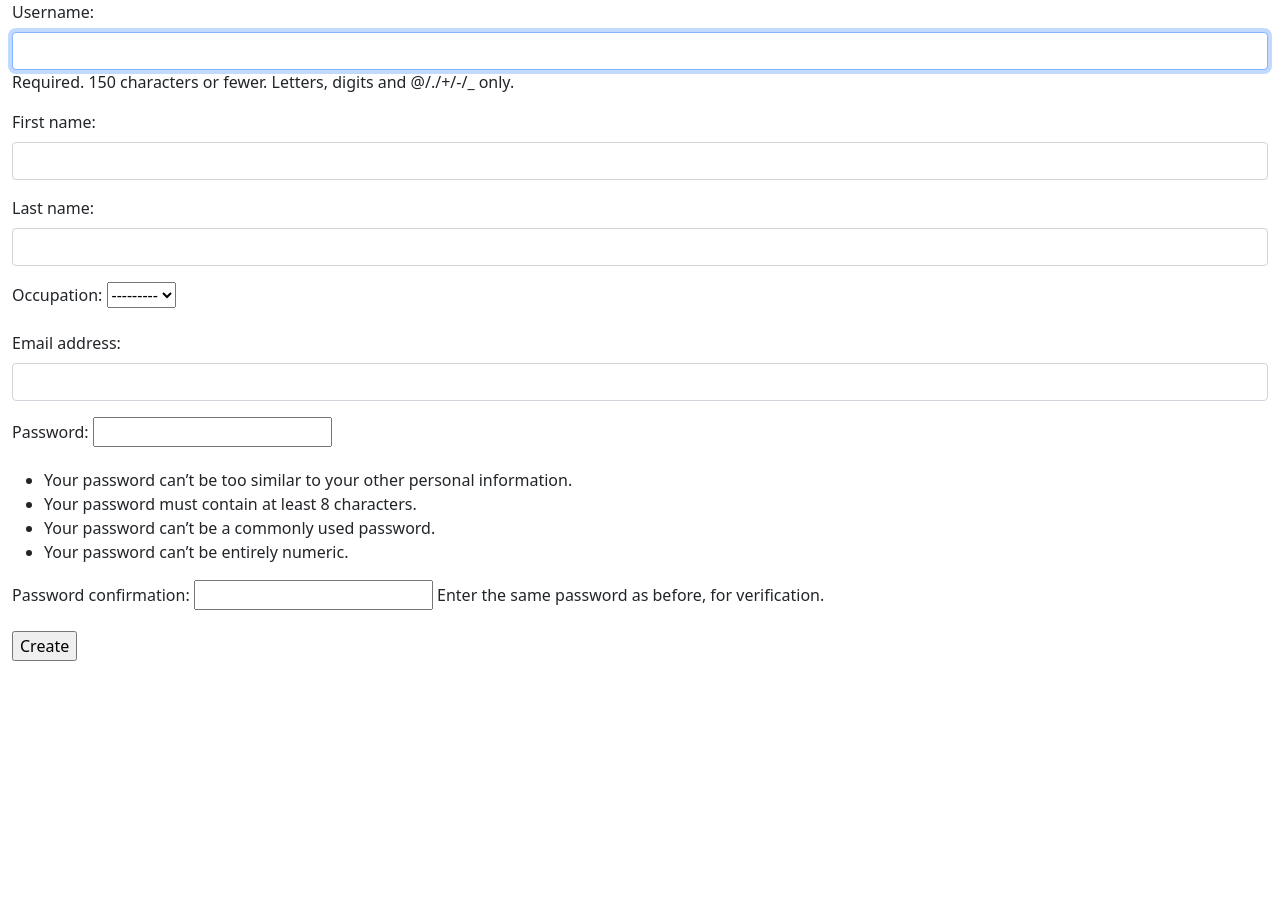
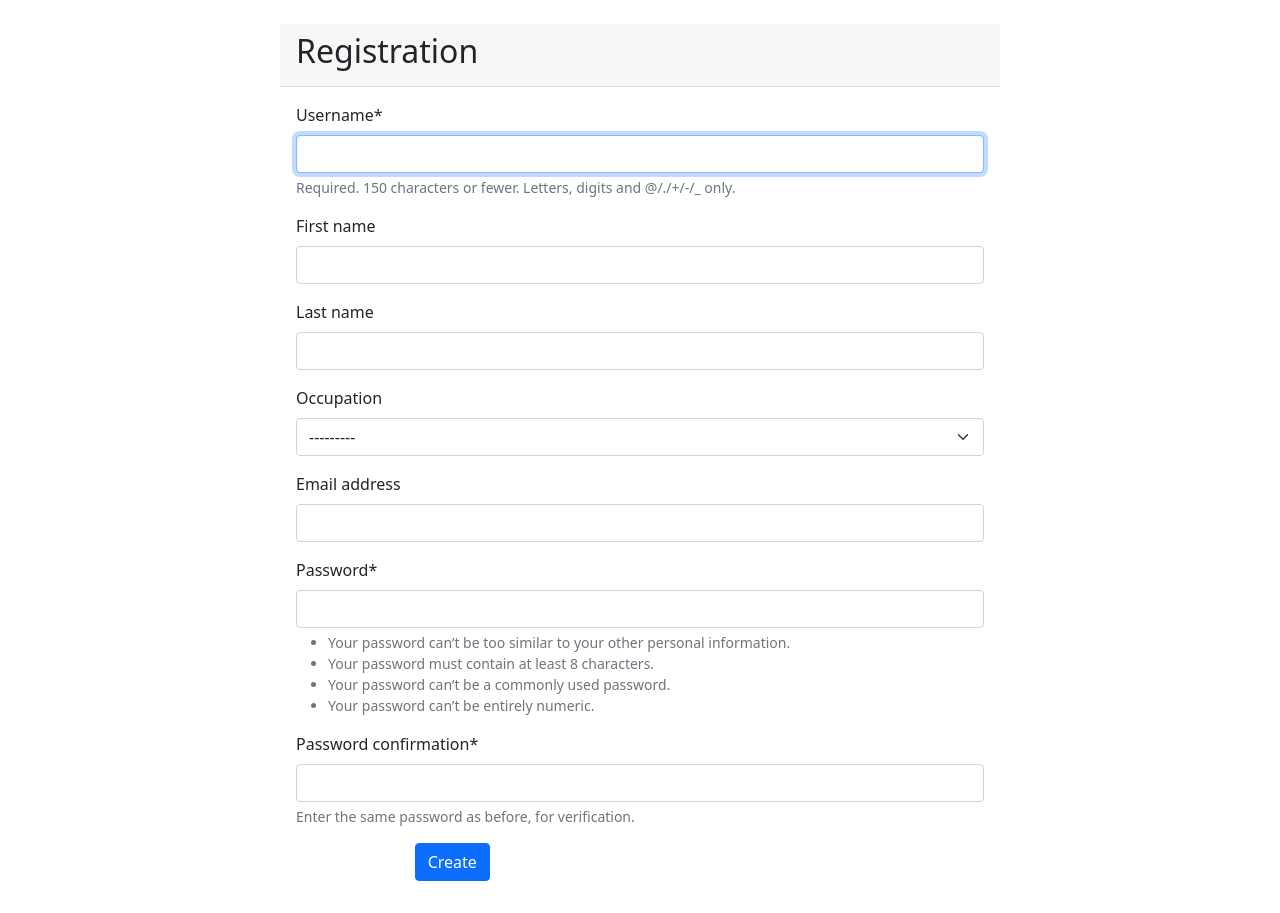
Before and after one commit to Timur5050/toDo-list-project, a Django app: page /registration/ in a window 1280 px wide. Shown: the part 56-969 px from the top of the page. Before the commit the page ends 717 px from the top, so only its background shows below. Run offline with Django 5.2, Linux system fonts and the light colour scheme; data that the repository does not hold is empty; some libraries are stand-ins or nearby versions.

Commit message:
changed design of user creation page

```diff
--- a/templates/roster/user_form.html
+++ b/templates/roster/user_form.html
@@ -1,10 +1,27 @@
 {% extends "base.html" %}
+{% load crispy_forms_filters %}
+
 {% block content %}
-
-<form action="" method="post">
-  {% csrf_token %}
-  {{ form.as_p }}
-  <input type="submit" value={{ object|yesno:"Update,Create" }}>
-</form>
-
+<div class="container mt-4">
+  <div class="row justify-content-center">
+    <div class="col-md-8">
+      <div class="ca  rd">
+        <div class="card-header">
+          <h2>Registration</h2>
+        </div>
+        <div class="card-body">
+          <form action="" method="post" class="form-horizontal">
+            {% csrf_token %}
+            {{ form|crispy }}
+            <div class="form-group row">
+              <div class="col-sm-10 offset-sm-2">
+                <input type="submit" value="Create" class="btn btn-primary">
+              </div>
+            </div>
+          </form>
+        </div>
+      </div>
+    </div>
+  </div>
+</div>
 {% endblock %}
```
